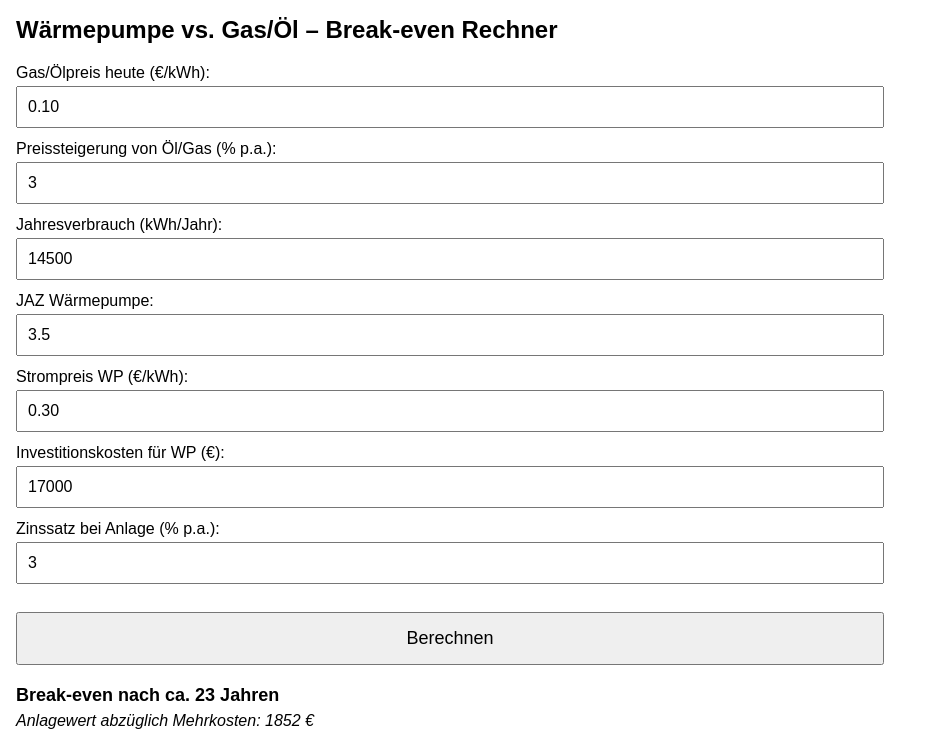
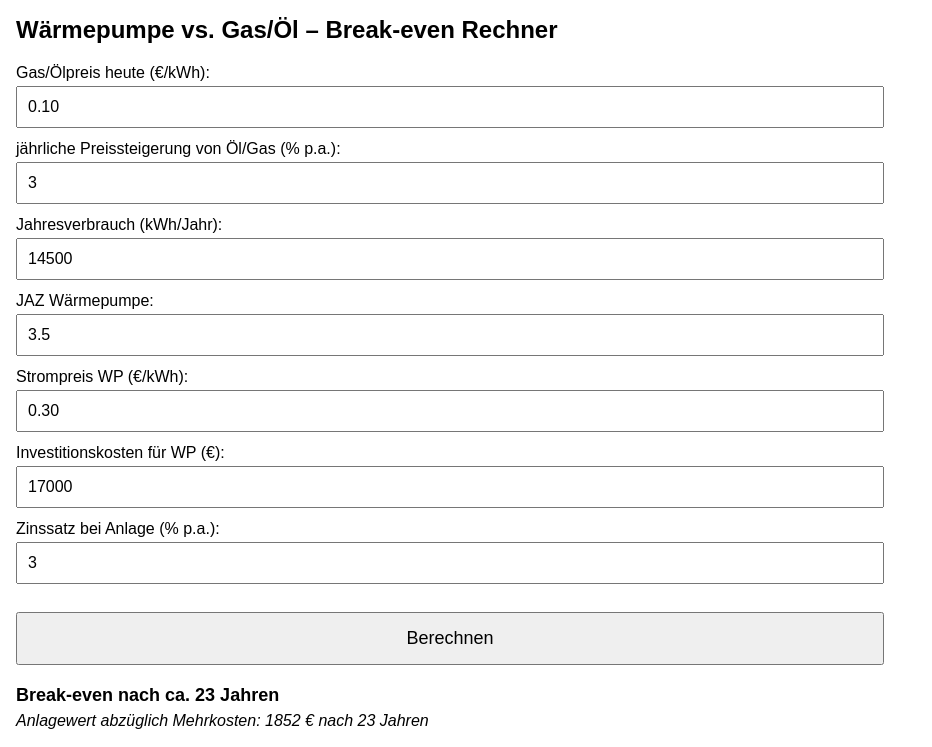
Before and after one commit to Saxilus/heizungsrechner, a plain HTML site: page index1.html in a window 1280 px wide. Both pictures are taken after a click on the button "Berechnen". Shown: the top 747 px of the page, without its empty margins (0-932 px from the left). Drawn offline with Linux system fonts and the light colour scheme.

Commit message:
Update index1.html

```diff
--- a/index1.html
+++ b/index1.html
@@ -90,7 +90,7 @@ th {
 <label>Gas/Ölpreis heute (€/kWh):
 <input type="number" id="gasPrice" value="0.10" step="0.01"></label>
 
-<label>Preissteigerung von Öl/Gas (% p.a.):
+<label>jährliche Preissteigerung von Öl/Gas (% p.a.):
 <input type="number" id="gasInflation" value="3" step="0.1"></label>
 
 <label>Jahresverbrauch (kWh/Jahr):
@@ -178,7 +178,8 @@ function calculate() {
 
         resultHTML += '<div class="note">';
         resultHTML += 'Anlagewert abzüglich Mehrkosten: ';
-        resultHTML += netAtBE.toFixed(0) + ' €';
+        resultHTML += netAtBE.toFixed(0) + ' € nach ' + breakEvenYear + ' Jahren';
+        resultHTML += '</div>';
         resultHTML += '</div>';
     } else {
         resultHTML += '<div class="break-even">';
```
